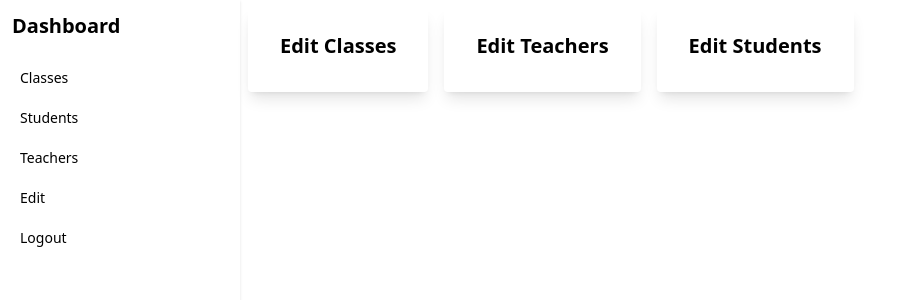
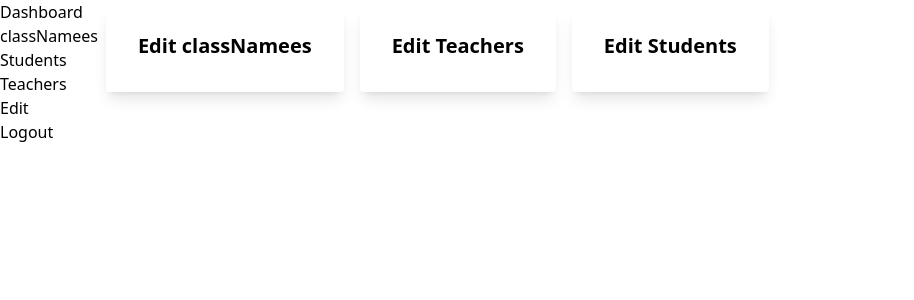
Before and after one commit to bluzeey/school-management, a Next.js app: page /dashboard/edit in a window 1280 px wide. Shown: the top 300 px of the page, without its empty margins (0-914 px from the left). Built offline with nearby package versions, Linux system fonts and the light colour scheme.

Commit message:
adding classNames

```diff
--- a/components/Header.jsx
+++ b/components/Header.jsx
@@ -3,15 +3,15 @@ import React from "react";
 function Header() {
   return (
     <header>
-      <nav class="shadow-md py-2 bg-white relative flex items-center w-full justify-between">
-        <div class="px-6 w-full flex flex-wrap items-center justify-between">
+      <nav className="shadow-md py-2 bg-white relative flex items-center w-full justify-between">
+        <div className="px-6 w-full flex flex-wrap items-center justify-between">
           <div
-            class="collapse grow items-center"
+            className="collapse grow items-center"
           >
-            <ul class=" lg:flex lg:flex-row lg:justify-around">
-              <li class="nav-item">
+            <ul className=" lg:flex lg:flex-row lg:justify-around">
+              <li className="nav-item">
                 <a
-                  class="nav-link block pr-2 lg:px-2 py-2 text-gray-600 hover:text-gray-700 focus:text-gray-700 transition duration-150 ease-in-out"
+                  className="nav-link block pr-2 lg:px-2 py-2 text-gray-600 hover:text-gray-700 focus:text-gray-700 transition duration-150 ease-in-out"
                   href="#!"
                   data-mdb-ripple="true"
                   data-mdb-ripple-color="light"
@@ -19,9 +19,9 @@ function Header() {
                   Home
                 </a>
               </li>
-              <li class="nav-item">
+              <li className="nav-item">
                 <a
-                  class="nav-link block pr-2 lg:px-2 py-2 text-gray-600 hover:text-gray-700 focus:text-gray-700 transition duration-150 ease-in-out"
+                  className="nav-link block pr-2 lg:px-2 py-2 text-gray-600 hover:text-gray-700 focus:text-gray-700 transition duration-150 ease-in-out"
                   href="#!"
                   data-mdb-ripple="true"
                   data-mdb-ripple-color="light"
@@ -29,9 +29,9 @@ function Header() {
                   About
                 </a>
               </li>
-              <li class="nav-item">
+              <li className="nav-item">
                 <a
-                  class="nav-link block pr-2 lg:px-2 py-2 text-gray-600 hover:text-gray-700 focus:text-gray-700 transition duration-150 ease-in-out"
+                  className="nav-link block pr-2 lg:px-2 py-2 text-gray-600 hover:text-gray-700 focus:text-gray-700 transition duration-150 ease-in-out"
                   href="student"
                   data-mdb-ripple="true"
                   data-mdb-ripple-color="light"
@@ -39,9 +39,9 @@ function Header() {
                   Student
                 </a>
               </li>
-              <li class="nav-item mb-2 lg:mb-0">
+              <li className="nav-item mb-2 lg:mb-0">
                 <a
-                  class="nav-link block pr-2 lg:px-2 py-2 text-gray-600 hover:text-gray-700 focus:text-gray-700 transition duration-150 ease-in-out"
+                  className="nav-link block pr-2 lg:px-2 py-2 text-gray-600 hover:text-gray-700 focus:text-gray-700 transition duration-150 ease-in-out"
                   href="teacher"
                   data-mdb-ripple="true"
                   data-mdb-ripple-color="light"
@@ -49,9 +49,9 @@ function Header() {
                   Teacher
                 </a>
               </li>
-              <li class="nav-item mb-2 lg:mb-0">
+              <li className="nav-item mb-2 lg:mb-0">
                 <a
-                  class="nav-link block pr-2 lg:px-2 py-2 text-gray-600 hover:text-gray-700 focus:text-gray-700 transition duration-150 ease-in-out"
+                  className="nav-link block pr-2 lg:px-2 py-2 text-gray-600 hover:text-gray-700 focus:text-gray-700 transition duration-150 ease-in-out"
                   href="admin"
                   data-mdb-ripple="true"
                   data-mdb-ripple-color="light"
--- a/components/Sidebar.jsx
+++ b/components/Sidebar.jsx
@@ -2,52 +2,52 @@ import React from "react";
 
 export default function Sidebar({user}) {
     return (
-        <div className="flex">
-            <div className="flex flex-col h-screen p-3 bg-white shadow w-60">
-                <div className="space-y-3">
-                    <div className="flex items-center">
-                        <h2 className="text-xl font-bold">Dashboard</h2>
+        <div classNameName="flex">
+            <div classNameName="flex flex-col h-screen p-3 bg-white shadow w-60">
+                <div classNameName="space-y-3">
+                    <div classNameName="flex items-center">
+                        <h2 classNameName="text-xl font-bold">Dashboard</h2>
                     </div>
-                    <div className="flex-1">
-                        <ul className="pt-2 pb-4 space-y-1 text-sm">
-                            <li className="rounded-sm">
+                    <div classNameName="flex-1">
+                        <ul classNameName="pt-2 pb-4 space-y-1 text-sm">
+                            <li classNameName="rounded-sm">
                                 <a
-                                    href="/dashboard/classes"
-                                    className="flex items-center p-2 space-x-3 rounded-md"
+                                    href="/dashboard/classNamees"
+                                    classNameName="flex items-center p-2 space-x-3 rounded-md"
                                 >
-                                    <span>Classes</span>
+                                    <span>classNamees</span>
                                 </a>
                             </li>
-                            <li className="rounded-sm">
+                            <li classNameName="rounded-sm">
                                 <a
                                     href="/dashboard/students"
-                                    className="flex items-center p-2 space-x-3 rounded-md"
+                                    classNameName="flex items-center p-2 space-x-3 rounded-md"
                                 >
                                     <span>Students</span>
                                 </a>
                             </li>
-                            <li className="rounded-sm">
+                            <li classNameName="rounded-sm">
                                 <a
                                     href="/dashboard/teachers"
-                                    className="flex items-center p-2 space-x-3 rounded-md"
+                                    classNameName="flex items-center p-2 space-x-3 rounded-md"
                                 >
                                     <span>Teachers</span>
                                 </a>
                             </li>
                             {user=='admin' &&
-                            <li className="rounded-sm">
+                            <li classNameName="rounded-sm">
                                 <a
                                     href="/dashboard/edit"
-                                    className="flex items-center p-2 space-x-3 rounded-md"
+                                    classNameName="flex items-center p-2 space-x-3 rounded-md"
                                 >
                                     <span>Edit</span>
                                 </a>
                             </li>
                             }
-                            <li className="rounded-sm">
+                            <li classNameName="rounded-sm">
                                 <a
                                     href="/"
-                                    className="flex items-center p-2 space-x-3 rounded-md"
+                                    classNameName="flex items-center p-2 space-x-3 rounded-md"
                                 >
                                     <span>Logout</span>
                                 </a>
--- a/pages/dashboard/classes.js
+++ b/pages/dashboard/classes.js
@@ -1,19 +1,19 @@
 import React from 'react'
-import ClassesData from '../../data/classes.json'
+import classNameesData from '../../data/classNamees.json'
 import Sidebar from '../../components/Sidebar'
 
-function classes() {
+function classNamees() {
   return (
-    <div class="flex">
+    <div className="flex">
     <Sidebar />
     <div>
-      <h3 class="font-bold text-xl m-auto p-3 text-center">Classes</h3>
-      <div class="flex justify-around">
-        {ClassesData.classes.class.map((Class) => (
-          <div class="max-w-sm rounded overflow-hidden shadow-lg p-2 m-2 ">
-            <div class="px-6 py-4">
-              <p class="font-bold text-xl mb-2">{Class.name}</p>
-              <p class="text-gray-700 text-base">{Class.time}</p>
+      <h3 className="font-bold text-xl m-auto p-3 text-center">classNamees</h3>
+      <div className="flex justify-around">
+        {classNameesData.classNamees.className.map((className) => (
+          <div className="max-w-sm rounded overflow-hidden shadow-lg p-2 m-2 ">
+            <div className="px-6 py-4">
+              <p className="font-bold text-xl mb-2">{className.name}</p>
+              <p className="text-gray-700 text-base">{className.time}</p>
             </div>
           </div>
         ))}
@@ -23,4 +23,4 @@ function classes() {
   )
 }
 
-export default classes
+export default classNamees
--- a/pages/dashboard/edit.js
+++ b/pages/dashboard/edit.js
@@ -3,23 +3,23 @@ import Sidebar from '../../components/Sidebar'
 
 function edit() {
   return (
-    <div class='flex'>
+    <div className='flex'>
         <Sidebar user={'admin'}/>
         <div>
-        <div class="flex justify-around">
-            <div class="max-w-sm rounded overflow-hidden shadow-lg p-2 m-2 ">
-              <div class="px-6 py-4">
-                <p class="font-bold text-xl mb-2">Edit Classes</p>
+        <div className="flex justify-around">
+            <div className="max-w-sm rounded overflow-hidden shadow-lg p-2 m-2 ">
+              <div className="px-6 py-4">
+                <p className="font-bold text-xl mb-2">Edit classNamees</p>
               </div>
             </div>
-            <div class="max-w-sm rounded overflow-hidden shadow-lg p-2 m-2 ">
-              <div class="px-6 py-4">
-                <p class="font-bold text-xl mb-2">Edit Teachers</p>
+            <div className="max-w-sm rounded overflow-hidden shadow-lg p-2 m-2 ">
+              <div className="px-6 py-4">
+                <p className="font-bold text-xl mb-2">Edit Teachers</p>
               </div>
             </div>
-            <div class="max-w-sm rounded overflow-hidden shadow-lg p-2 m-2 ">
-              <div class="px-6 py-4">
-                <p class="font-bold text-xl mb-2">Edit Students</p>
+            <div className="max-w-sm rounded overflow-hidden shadow-lg p-2 m-2 ">
+              <div className="px-6 py-4">
+                <p className="font-bold text-xl mb-2">Edit Students</p>
               </div>
             </div>
         </div>
--- a/pages/dashboard/students.js
+++ b/pages/dashboard/students.js
@@ -4,16 +4,16 @@ import StudentData from "../../data/students.json";
 
 function students() {
   return (
-    <div class="flex">
+    <div className="flex">
       <Sidebar user={'Student'}/>
       <div>
-        <h3 class="font-bold text-xl m-auto p-3 text-center">Students</h3>
-        <div class="flex justify-around">
+        <h3 className="font-bold text-xl m-auto p-3 text-center">Students</h3>
+        <div className="flex justify-around">
           {StudentData.students.student.map((student) => (
-            <div class="max-w-sm rounded overflow-hidden shadow-lg p-2 m-2 ">
-              <div class="px-6 py-4">
-                <p class="font-bold text-xl mb-2">{student.name}</p>
-                <p class="text-gray-700 text-base">{student.email}</p>
+            <div className="max-w-sm rounded overflow-hidden shadow-lg p-2 m-2 ">
+              <div className="px-6 py-4">
+                <p className="font-bold text-xl mb-2">{student.name}</p>
+                <p className="text-gray-700 text-base">{student.email}</p>
               </div>
             </div>
           ))}
--- a/pages/dashboard/teachers.js
+++ b/pages/dashboard/teachers.js
@@ -4,16 +4,16 @@ import Sidebar from '../../components/Sidebar'
 
 function teacher() {
   return (
-    <div class="flex">
+    <div className="flex">
       <Sidebar user='teacher'/>
       <div>
-        <h3 class="font-bold text-xl m-auto p-3 text-center">Students</h3>
-        <div class="flex justify-around">
+        <h3 className="font-bold text-xl m-auto p-3 text-center">Students</h3>
+        <div className="flex justify-around">
           {TeacherData.teachers.teacher.map((teacher) => (
-            <div class="max-w-sm rounded overflow-hidden shadow-lg p-2 m-2 ">
-              <div class="px-6 py-4">
-                <p class="font-bold text-xl mb-2">{teacher.name}</p>
-                <p class="text-gray-700 text-base">{teacher.email}</p>
+            <div className="max-w-sm rounded overflow-hidden shadow-lg p-2 m-2 ">
+              <div className="px-6 py-4">
+                <p className="font-bold text-xl mb-2">{teacher.name}</p>
+                <p className="text-gray-700 text-base">{teacher.email}</p>
               </div>
             </div>
           ))}
```
